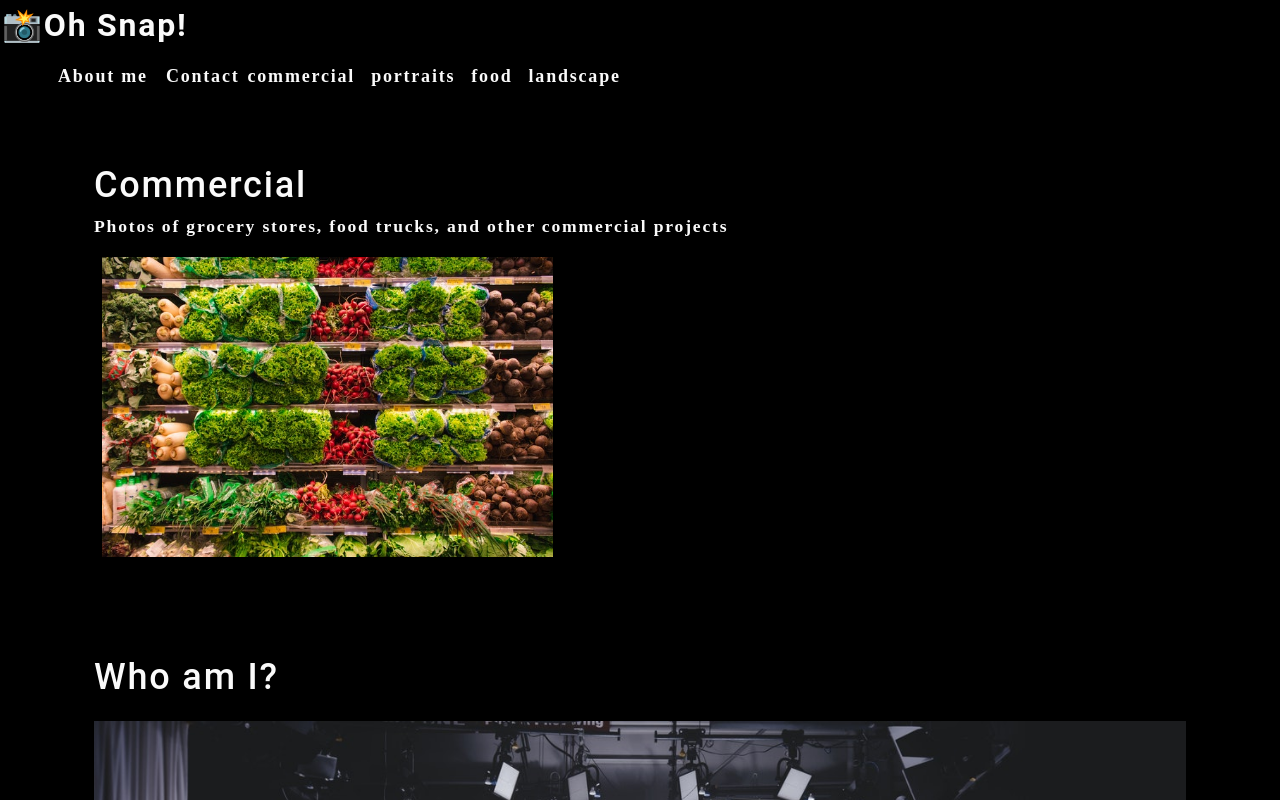
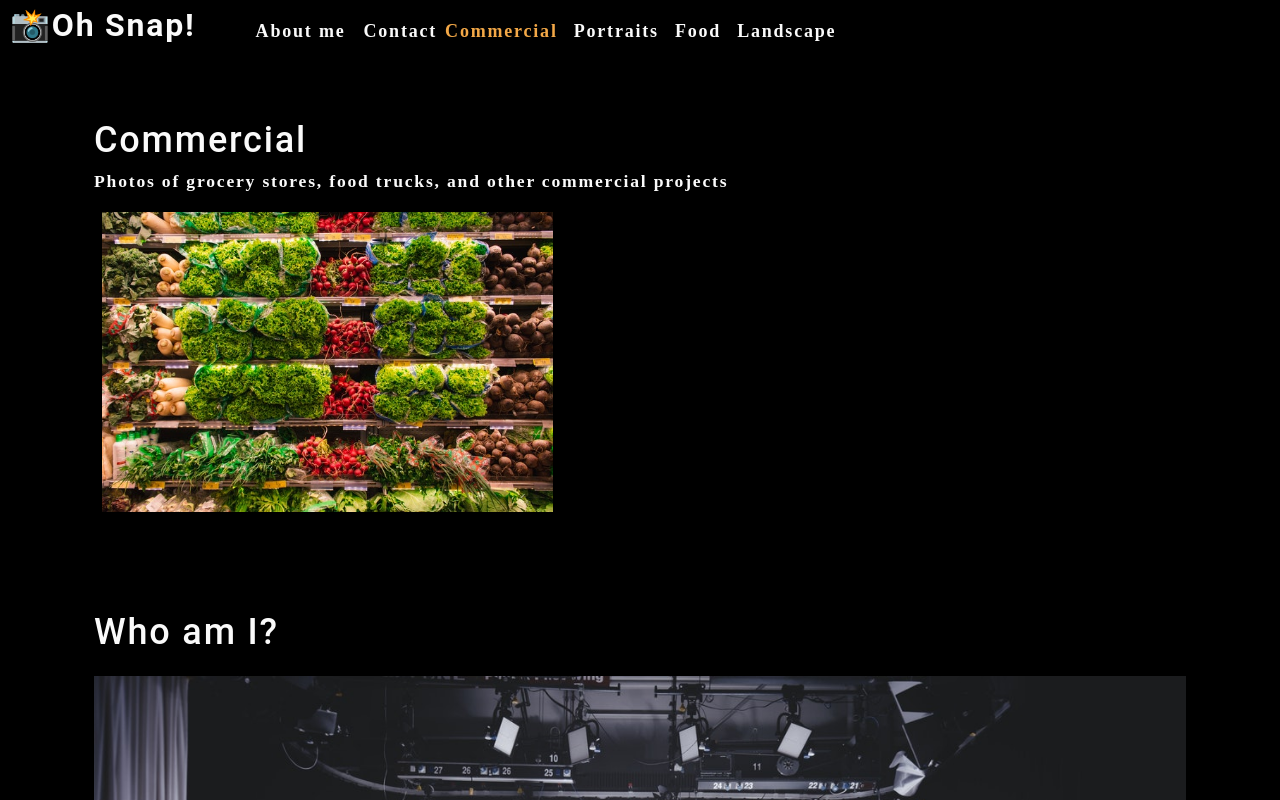
Before and after one commit to CaseyDeriso/photo-port, a React (Create React App) app: page / in a window 1280 px wide. Shown: the top 800 px of the page. Built offline with nearby package versions, Linux system fonts and the light colour scheme.

Commit message:
added a state to App.js to track which category is selected and style the selection accordingly

```diff
--- a/src/App.js
+++ b/src/App.js
@@ -1,15 +1,37 @@
-import React from "react";
-import About from "./components/About"
-import Nav from "./components/Nav"
-import Gallery from "./components/Gallery"
+import React, { useState } from "react";
+import About from "./components/About";
+import Nav from "./components/Nav";
+import Gallery from "./components/Gallery";
 
 function App() {
+  const [categories] = useState([
+    {
+      name: "commercial",
+      description:
+        "Photos of grocery stores, food trucks, and other commercial projects",
+    },
+    { name: "portraits", description: "Portraits of people in my life" },
+    { name: "food", description: "Delicious delicacies" },
+    {
+      name: "landscape",
+      description: "Fields, farmhouses, waterfalls, and the beauty of nature",
+    },
+  ]);
+
+  const [currentCategory, setCurrentategory] = useState(categories[0]);
+
   return (
     <div>
-      <Nav></Nav>
+      <Nav
+        categories={categories}
+        setCurrentCategory={setCurrentategory}
+        currentCategory={currentCategory}
+      ></Nav>
       <main>
-        <Gallery></Gallery>
-        <About></About>
+        <div>
+          <Gallery></Gallery>
+          <About></About>
+        </div>
       </main>
     </div>
   );
--- a/src/components/Nav/index.js
+++ b/src/components/Nav/index.js
@@ -1,26 +1,15 @@
-import React from "react";
+import React, { useState } from "react";
+import { capitalizeFirstLetter } from "../../utils/helpers";
 
-function Nav() {
-  const categories = [
-    {
-      name: "commercial",
-      description:
-        "Photos of grocery stores, food trucks, and other commercial projects",
-    },
-    { name: "portraits", description: "Portraits of people in my life" },
-    { name: "food", description: "Delicious delicacies" },
-    {
-      name: "landscape",
-      description: "Fields, farmhouses, waterfalls, and the beauty of nature",
-    },
-  ];
-
-  function categorySelected(name) {
-    console.log(name);
-  }
+function Nav(props) {
+  const {
+    categories = [],
+    setCurrentCategory,
+    currentCategory,
+  } = props;
 
   return (
-    <header>
+    <header className="flex-row px-1">
       <h2>
         <a data-testid="link" href="/">
           <span role="img" aria-label="camera">
@@ -32,15 +21,24 @@ function Nav() {
       <nav>
         <ul className="flex-row">
           <li className="mx-2">
-            <a data-testid="about" href="#about">About me</a>
+            <a href="#about">About me</a>
           </li>
           <li>
             <span>Contact</span>
           </li>
           {categories.map((category) => (
-            <li className="mx-1" key={category.name}>
-              <span onClick={() => categorySelected(category.name)}>
-                {category.name}
+            <li
+              className={`mx-1 ${
+                currentCategory.name === category.name && "navActive"
+              }`}
+              key={category.name}
+            >
+              <span
+                onClick={() => {
+                  setCurrentCategory(category);
+                }}
+              >
+                {capitalizeFirstLetter(category.name)}
               </span>
             </li>
           ))}
```
